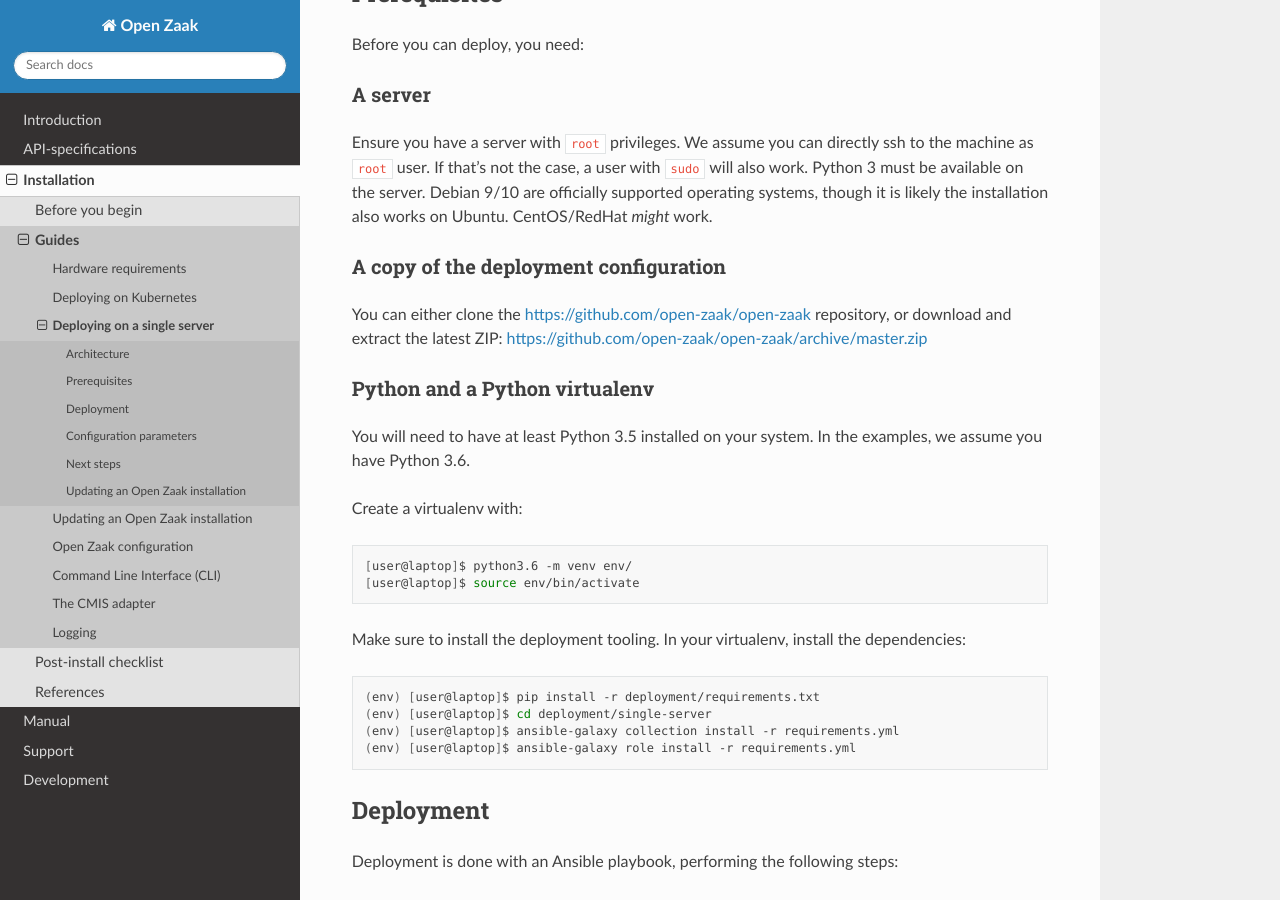
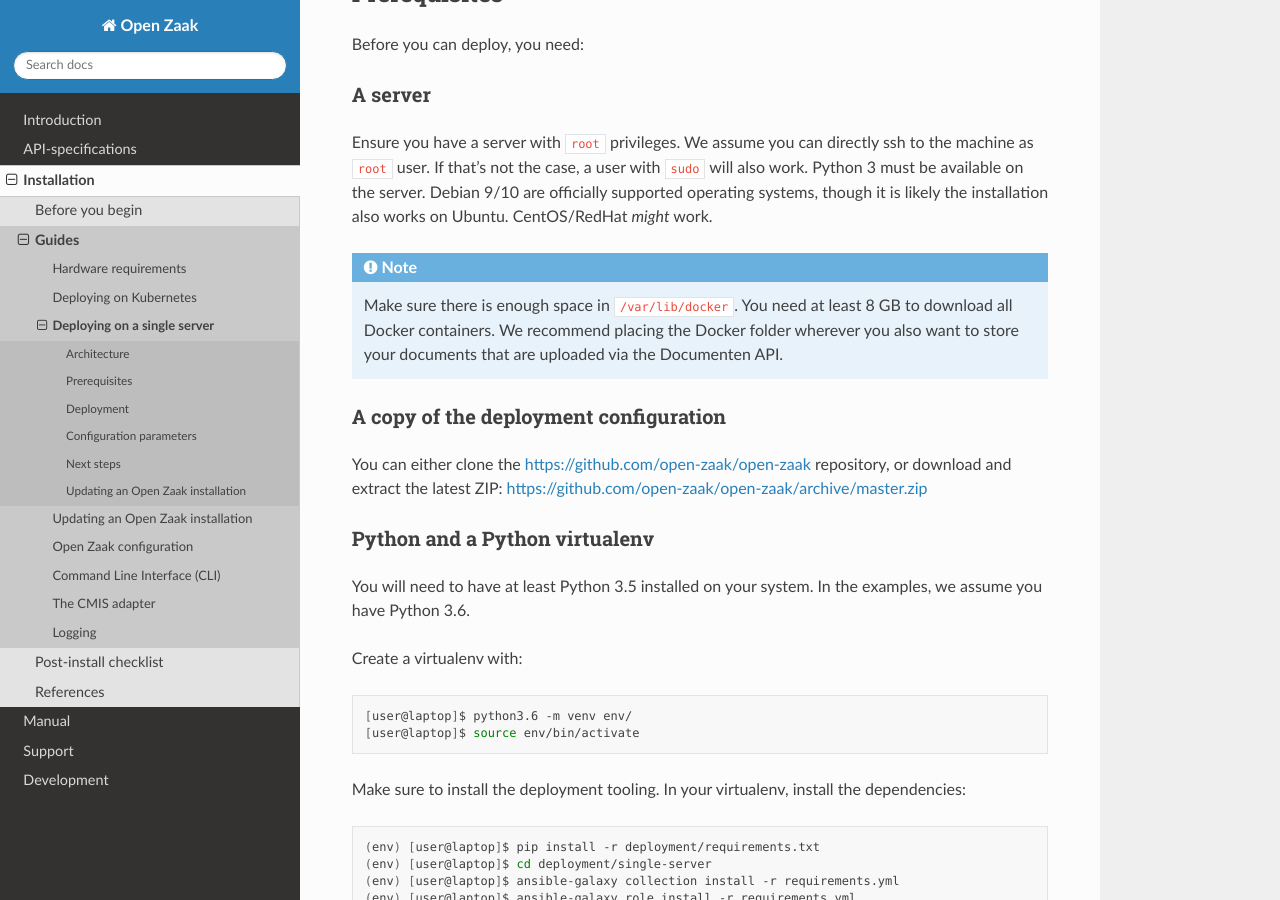
Before and after one commit to open-zaak/open-zaak, a Sphinx documentation site: the page built from docs/installation/deployment/single_server.rst, in a window 1280 px wide and 900 px high, scrolled down 700 px. Built offline with Sphinx 7.4.7 and the Read the Docs theme 2.0.0, drawn with Linux system fonts in a browser that asks for light colours; pages that are not in the unit, such as notebooks, are missing from menus.

Commit message:
:pencil: Added hint for Docker folder storage.

```diff
--- a/docs/installation/deployment/single_server.rst
+++ b/docs/installation/deployment/single_server.rst
@@ -42,6 +42,11 @@
 ``sudo`` will also work. Python 3 must be available on the server. Debian 9/10
 are officially supported operating systems, though it is likely the
 installation also works on Ubuntu. CentOS/RedHat *might* work.
+
+.. note:: Make sure there is enough space in ``/var/lib/docker``. You need at
+   least 8 GB to download all Docker containers. We recommend placing the Docker
+   folder wherever you also want to store your documents that are uploaded via
+   the Documenten API.
 
 .. _deployment_containers_tooling:
 
```
